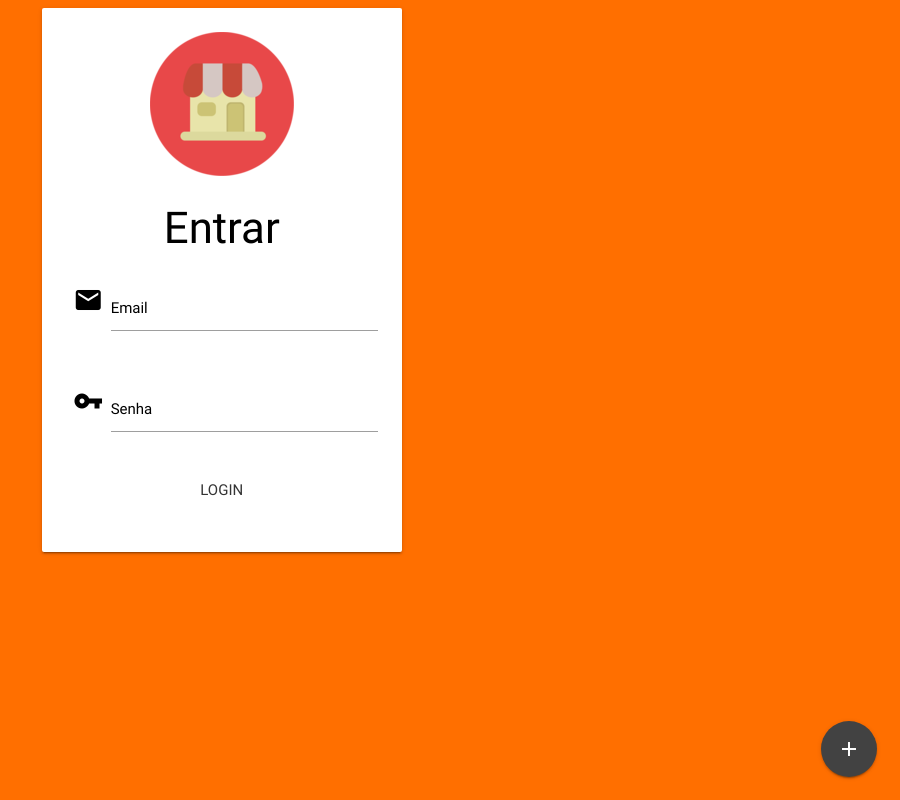
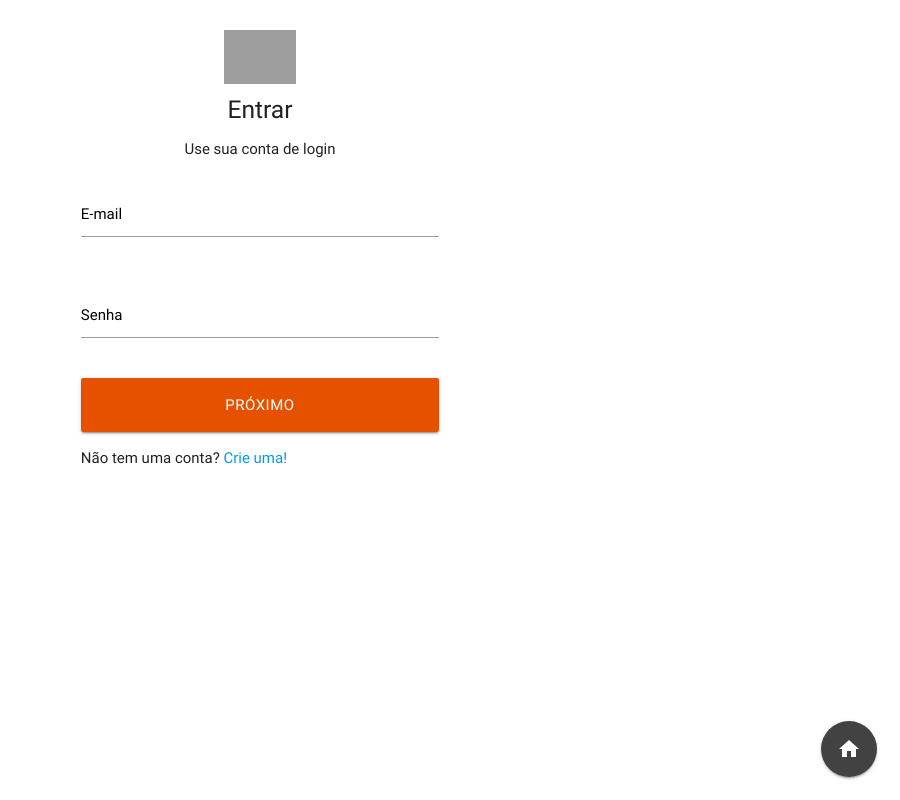
Before and after one commit to Josebr1/Shop, a PHP site: page /order/sign-in.php in a window 1280 px wide. Shown: the whole page, without its empty margins (380-1280 px from the left). Run offline with PHP 8.4, Linux system fonts and the light colour scheme; some libraries are stand-ins or nearby versions; grey boxes are pictures that could not be loaded.

Commit message:
Reformulação da tela de sign in

```diff
--- a/css/style.css
+++ b/css/style.css
@@ -41,32 +41,47 @@
     flex-direction: column;
 }
 
-main{
+main {
     flex: 1 1 auto
 }
 
 /* Home - Index */
 
-.background-home-index{
+.background-home-index {
     background-color: #ff8f00;
     min-width: 80%;
 }
 
-.icon-application{
+.icon-application {
     float: left;
 }
 
-.title-application{
-        color: white;
+.title-application {
+    color: white;
     margin-left: 2em;
 }
 
-.button-center{
+.button-center {
     min-width: 100px;
     display: flex;
     justify-content: center;
 }
 
-.space{
+.space {
     height: 5em;
 }
+
+/* Sign-In */
+
+.container-card {
+    width: 40%;
+    height: auto;
+    margin-top: 2em;
+    margin-left: auto;
+    margin-right: auto;
+}
+
+.center-div {
+    margin: auto;
+    display: block;
+}
--- a/sign-in.php
+++ b/sign-in.php
@@ -1,8 +1,8 @@
 <!DOCTYPE html>
 <html>
 <head>
-    <title>Login</title>
-    <link rel="shortcut icon" href="images/icon-panel-login.png" type="image/x-icon" />
+    <title>Entrar</title>
+    <link rel="shortcut icon" href="images/icon-panel-login.png" type="image/x-icon"/>
     <!--Import Google Icon Font-->
     <link href="http://fonts.googleapis.com/icon?family=Material+Icons" rel="stylesheet">
     <!--Import materialize.css-->
@@ -13,7 +13,7 @@
     <meta name="viewport" content="width=device-width, initial-scale=1.0"/>
 </head>
 
-<body style="background-color: #ff6f00">
+<body>
 
 <?php
 session_start();
@@ -21,78 +21,79 @@ session_destroy();
 ?>
 
 <div class="container">
-    <div class="row">
-        <div class="col s12 m5 offset-m3">
-            <div class="card white darken-1">
-                <div class="card-content white-text center-align">
-                    <img src="images/icon-panel-login.png">
-                    <span class="card-title black-text"><h3>Entrar</h3></span>
-                    <div class="row">
-                        <form class="col s12" id="formValidate" method="post" action="index.php">
+
+
+    <div class="container-card">
+
+        <img src="images/icon-circle-application.png" style="width: 20%; height: auto;" class="center-div">
+<h5 align="center">Entrar</h5>
+        <p align="center">Use sua conta de login</p>
+
+        <form class="col s12" id="formValidate" method="post" action="sign-in.php">
             <div class="row">
                 <div class="input-field black-text col s12">
-                                    <i class="material-icons prefix">email</i>
-                                    <input id="email" type="email" name="email" class="validate" value="
+                    <input id="email" type="email" name="email" class="validate" required value="
                                     <?php if (!empty($_GET)) {
                         echo $_GET['email'];
                     } else {
                         echo "";
                     } ?>
                                     ">
-                                    <label for="email" data-error="E-Mail incorreto" data-success="">Email</label>
+                    <label for="email" data-error="E-Mail incorreto" data-success="">E-mail</label>
                 </div>
             </div>
             <div class="row">
                 <div class="input-field black-text col s12">
-                                    <i class="material-icons prefix">vpn_key</i>
-                                    <input id="password" type="password" name="password" class="validate">
+                    <input id="password" type="password" name="password" class="validate" required>
                     <label for="password" data-error="Senha incorreta" data-success="">Senha</label>
                 </div>
             </div>
-                            <button class="waves-effect waves-teal btn-flat" type="submit">Login</button>
+          <button class="waves-effect waves-light btn-large button-center orange darken-4" style="width: 100%;" type="submit">Próximo</button>
+
+            <p>Não tem uma conta? <a href="sign-up.php">Crie uma!</a></p>
+
         </form>
-
+    </div>
     <?php
 
     if (!empty($_POST)) {
+
+
+        try{
             include("connection.php");
-
             $email = $_POST["email"];
             $password = md5($_POST["password"]);
-                            $consultaBD = null;
-                            $resultadoLogin = null;
-                            $dados = null;
 
-                            $consultaBD = "SELECT * FROM administrador WHERE email = '$email' AND password = '$password'";
+            $query = null;
+            $result = null;
+            $data = null;
 
-                            $resultadoLogin = $conexao->prepare($consultaBD);
-                            if ($resultadoLogin->execute()) {
-                                if ($resultadoLogin->rowCount() > 0) {
-                                    #echo "Autenticado com sucesso";
-                                    $dados = $resultadoLogin->fetch(PDO::FETCH_OBJ);
+            $query = "SELECT * FROM administrador WHERE email = '$email' AND password = '$password'";
+
+            $result = $connection->prepare($query);
+            if ($result->execute()) {
+                if ($result->rowCount() > 0) {
+                    $data = $result->fetch(PDO::FETCH_OBJ);
                     session_start("usuario");
                     session_cache_expire(10);
-                                    $_SESSION["usuario"] = "" . $dados->id_administrador;
+                    $_SESSION["user_administrator"] = "" . $data->id_administrador;
                     $_SESSION["email"] = "" . $email;
-
                     header("Location: templates/dashboard.php");#redireciona para o menu principal
                 } else {
-                                    echo "<script>if(confirm('Email ou Senha incorretos')) document.location = 'index.php?email=$email';</script>";
+                    echo "<script>if(confirm('Email ou Senha incorretos')) document.location = 'sign-in.php?email=$email';</script>";
                 }
+            }
+        }catch (Exception $e)
+        {
+            echo "<script>if(confirm('Email ou Senha incorretos')) document.location = 'sign-in.php?email=$email';</script>";
         }
     }
     ?>
 </div>
-                </div>
-            </div>
-        </div>
-    </div>
-</div>
-
 <div class="fixed-action-btn">
     <a href="sign-up.php">
         <button class="btn-floating btn-large grey darken-3">
-            <i class="large material-icons">add</i>
+            <i class="large material-icons">home</i>
         </button>
     </a>
 </div>
```
Lines whose indentation alone changed are shown as unchanged.
